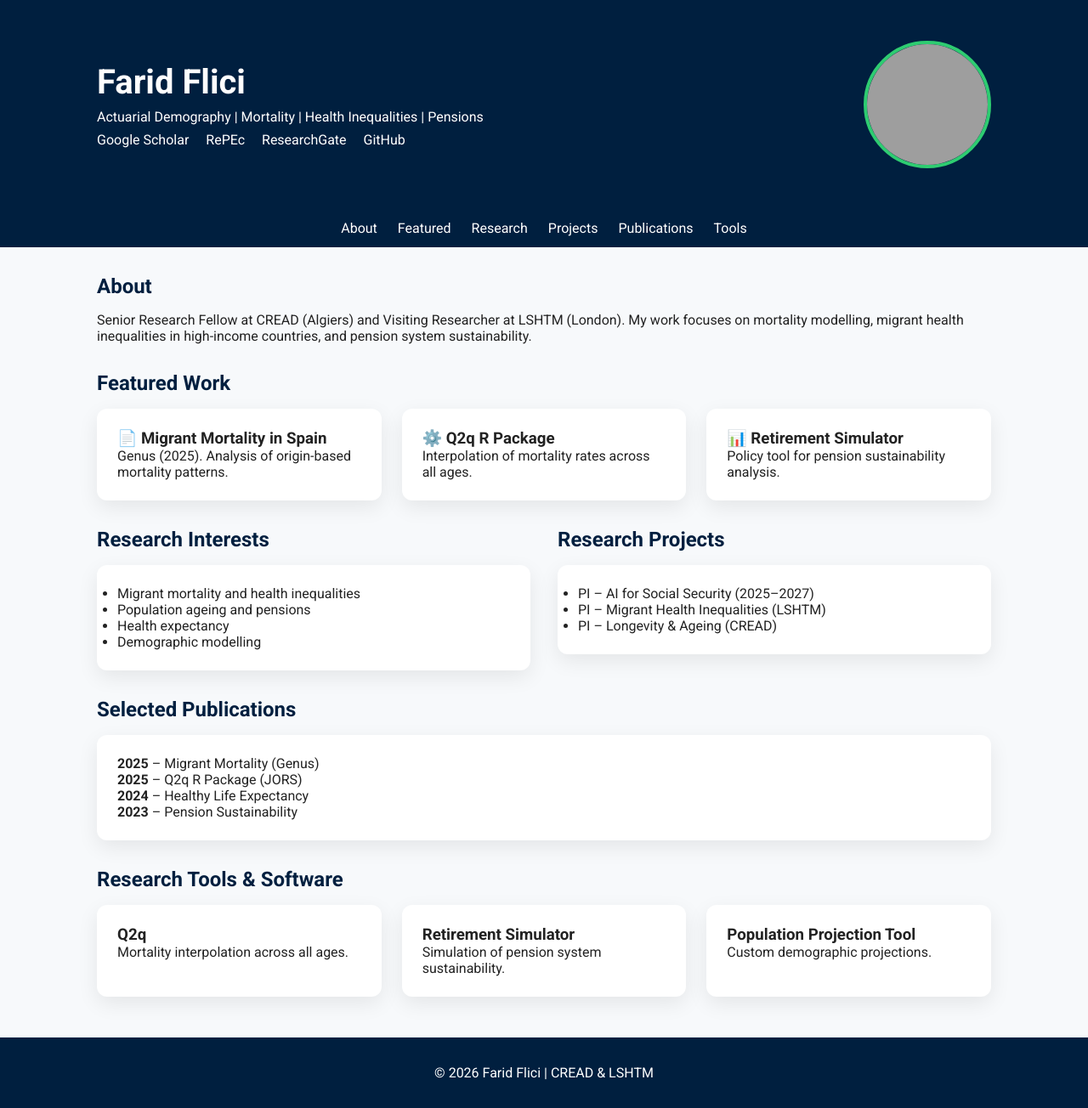
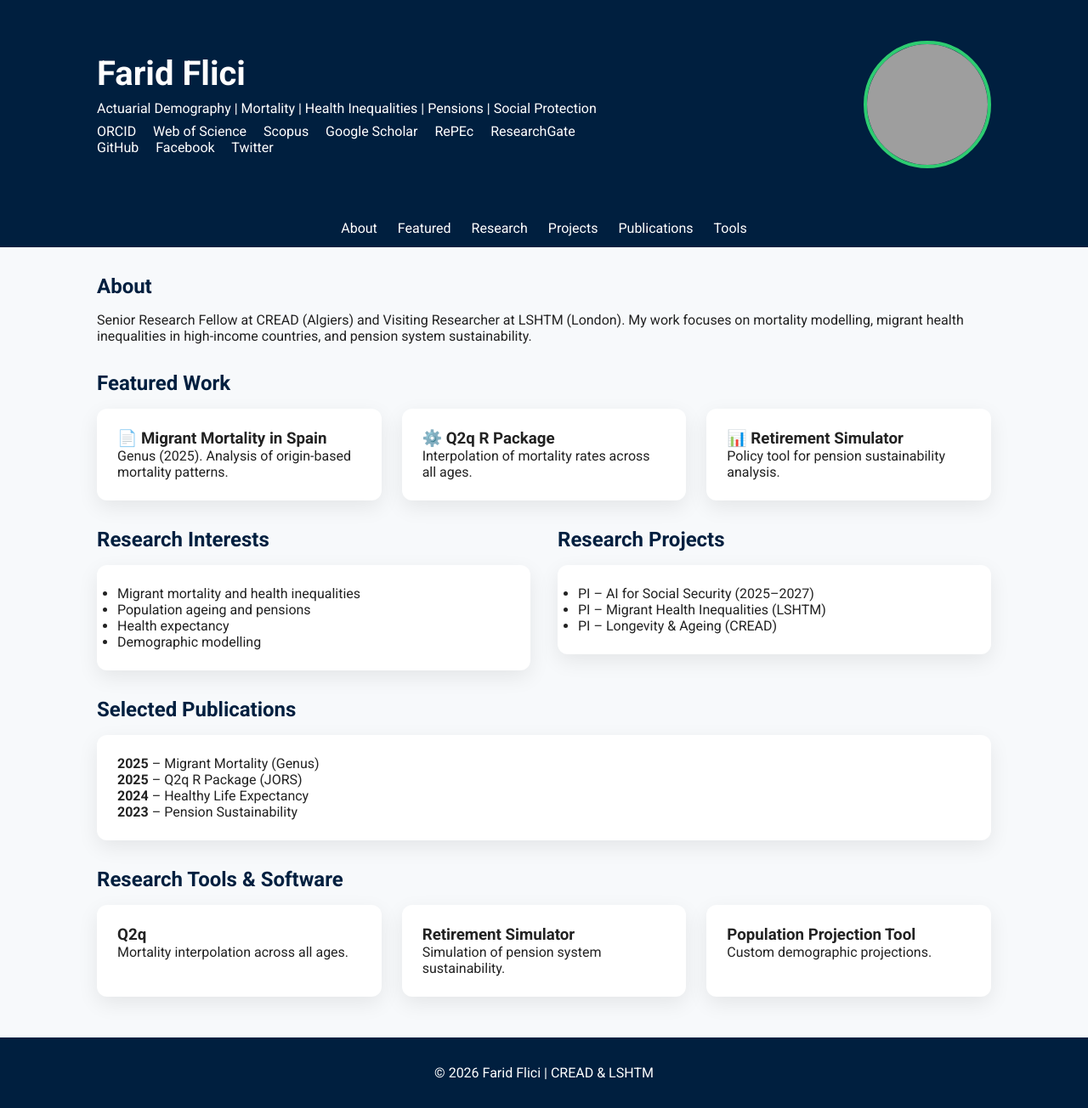
Before and after one commit to Farid-FLICI/farid-flici.github.io, a Jekyll site: the page index2.html, which Jekyll copies as it is, in a window 1280 px wide. Shown: the whole page at 85% size. Built offline with Jekyll 4.4.1, drawn with Linux system fonts in a browser that asks for light colours; grey boxes are pictures that could not be loaded.

Commit message:
Update index2.html

```diff
--- a/index2.html
+++ b/index2.html
@@ -162,13 +162,18 @@ footer{
 
 <div class="hero-text">
 <h1>Farid Flici</h1>
-<p class="subtitle">Actuarial Demography | Mortality | Health Inequalities | Pensions</p>
+<p class="subtitle">Actuarial Demography | Mortality | Health Inequalities | Pensions | Social Protection</p>
 
 <div class="quick-links">
+<a href="#">ORCID</a>
+<a href="#">Web of Science</a>
+<a href="#">Scopus</a>
 <a href="#">Google Scholar</a>
 <a href="#">RePEc</a>
 <a href="#">ResearchGate</a>
 <a href="#">GitHub</a>
+<a href="#">Facebook</a>
+<a href="#">Twitter</a>
 </div>
 </div>
 
```
